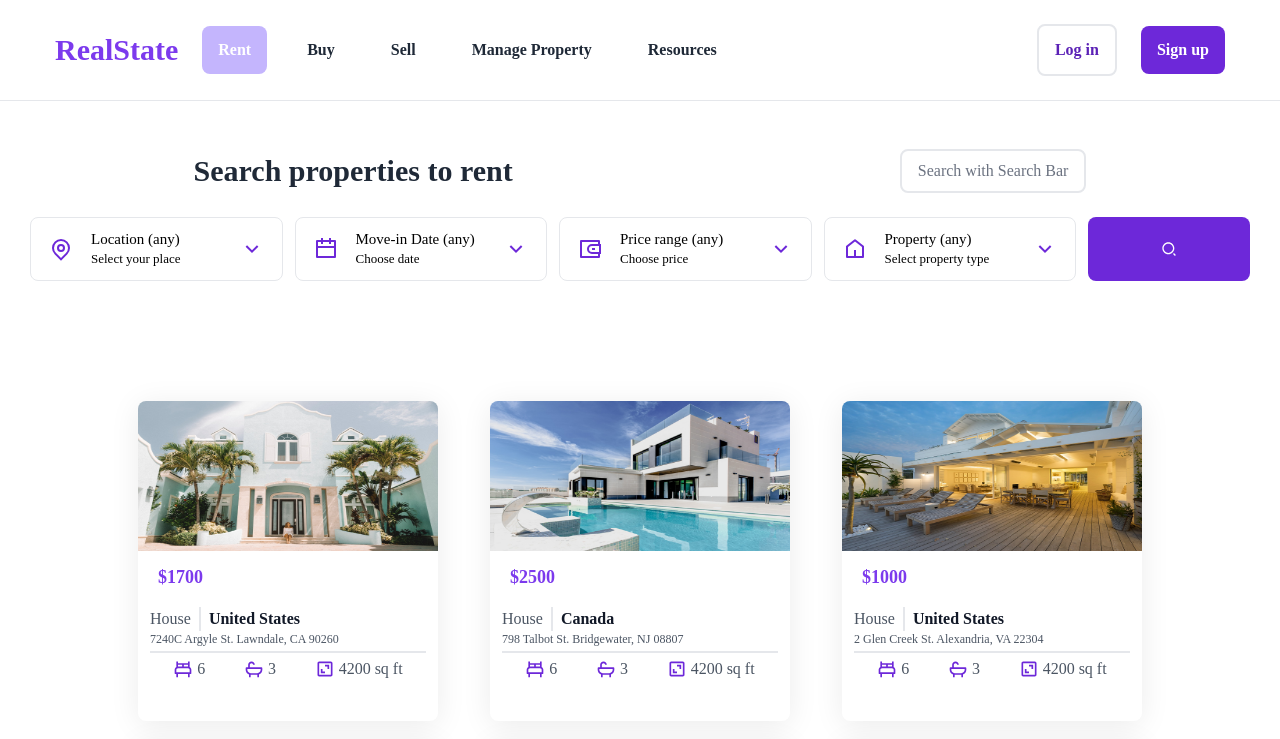
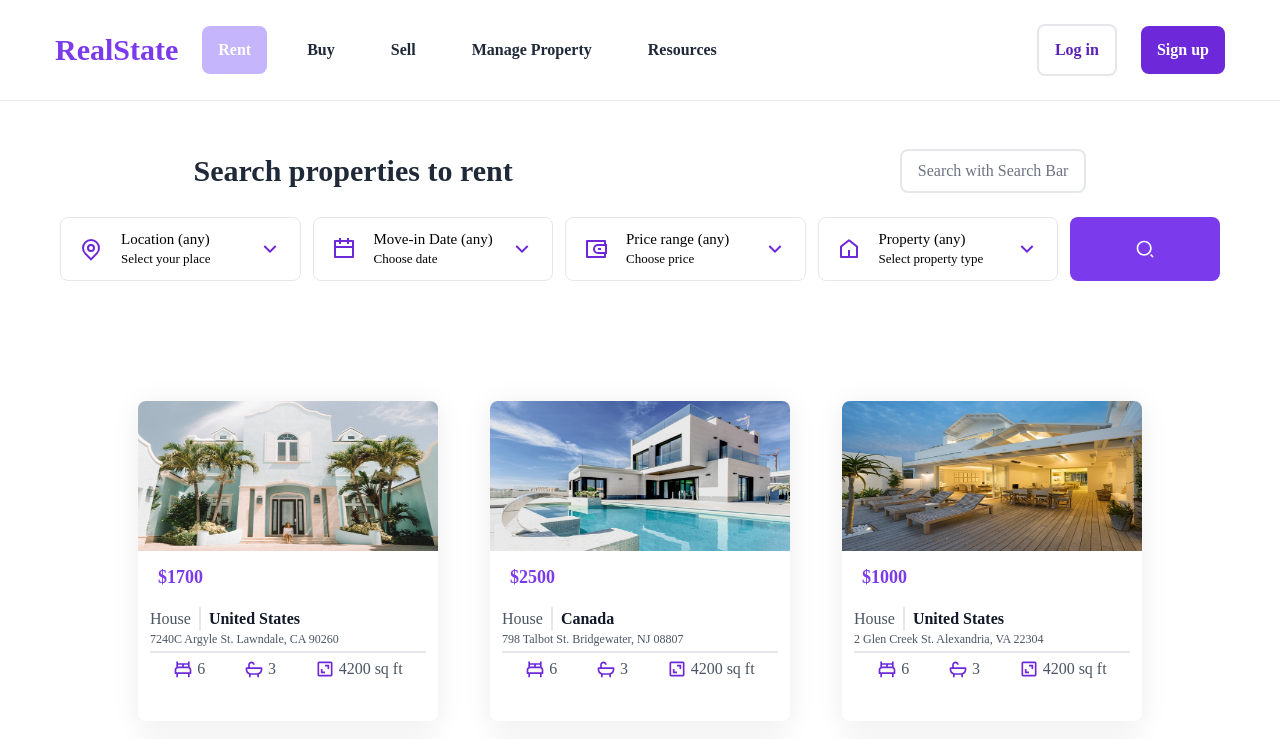
Before and after one commit to AnirudhaPatil-1/91acres-Real-Estate-Website, a React (Create React App) app: page / in a window 1280 px wide. Shown: the top 739 px of the page. Built offline with nearby package versions, Linux system fonts and the light colour scheme; the HTML template or start-up script is replaced by a standard one.

Commit message:
styling - minor changes - components sizing and alignment

```diff
--- a/src/components/Search.js
+++ b/src/components/Search.js
@@ -13,14 +13,14 @@ const Search = () => {
     // const{houses} = useContext(HouseContext);
     const {handleClick} = useContext(HouseContext);
     return(
-        <div className="px-[30px] py-6 max-w-[1400px] mx-auto flex flex-col lg:flex-row justify-between gap-4 lg:gap-x-3 relative  lg:bg-white rounded-lg">
+        <div className="px-[20px] py-6 max-w-[1200px] mx-auto flex flex-col lg:flex-row justify-between gap-3 lg:gap-x-3 relative  lg:bg-white rounded-lg">
             <CountryDropdown/>
             <DateDropdown/>
             <PriceRangeDropdown/>
-            <PropertyDropdown/>
+            <PropertyDropdown />
             <button
             onClick={() => {handleClick()}}
-            className="bg-violet-700 hover:bg-violet-800 transition w-full lg:max-w-[162px] h-16 rounded-lg flex justify-center items-center text-white">
+            className="bg-violet-600 hover:bg-violet-700 transition w-full lg:max-w-[150px] h-16 rounded-lg flex justify-center items-center text-white text-xl">
                 <RiSearch2Line/>
             </button>
         </div>
```
